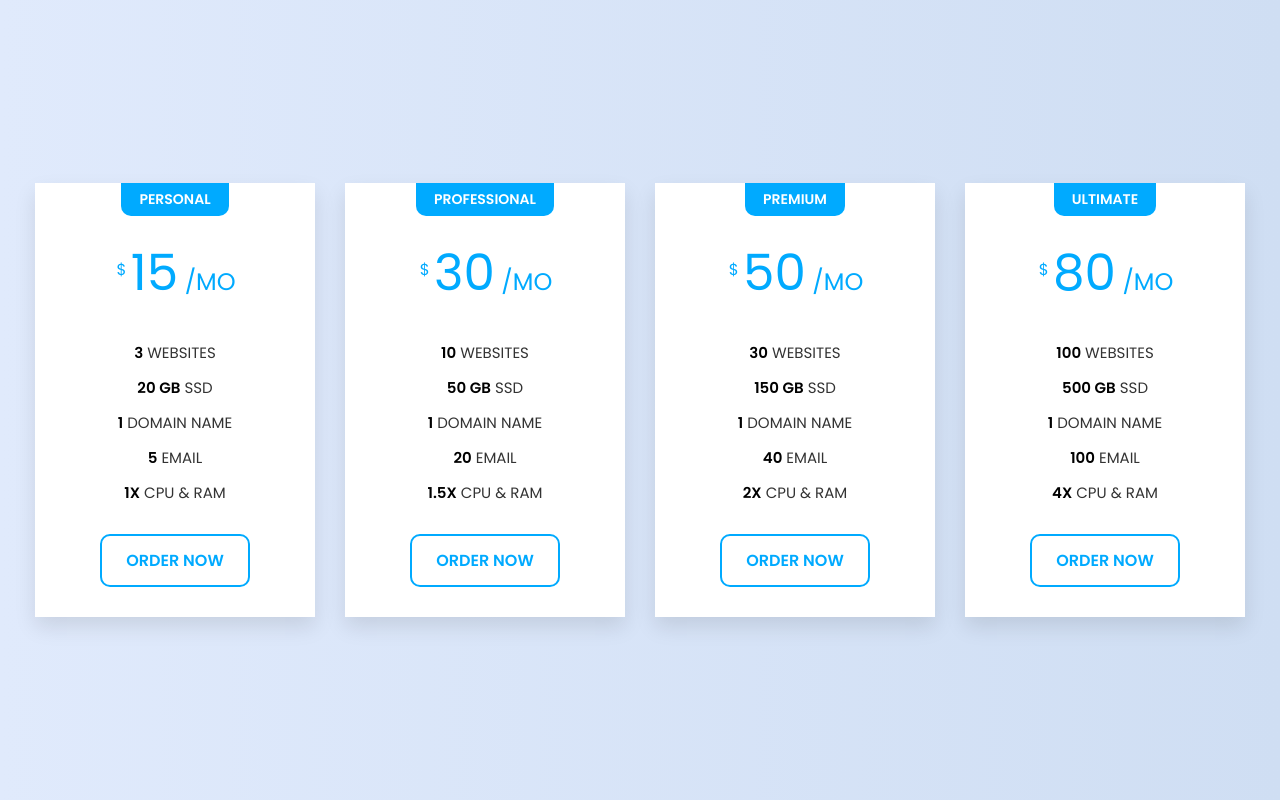
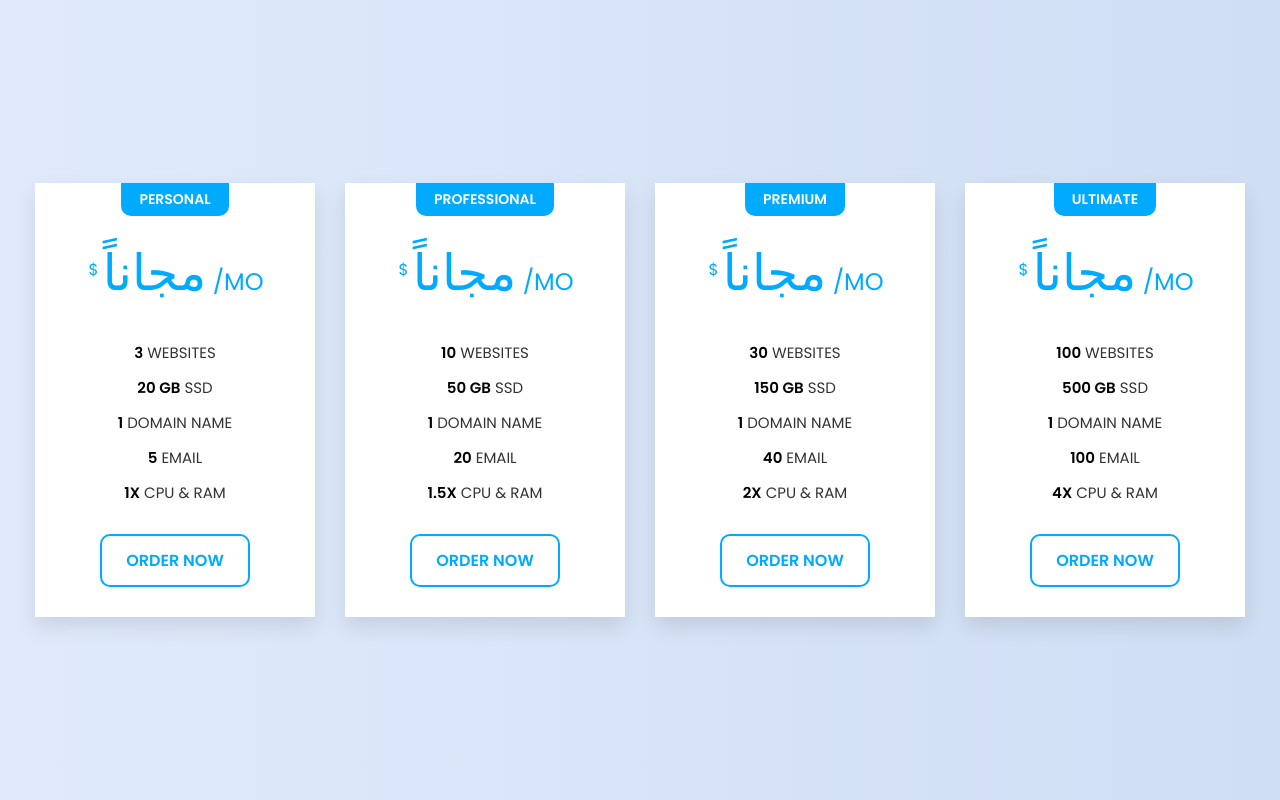
Before and after one commit to AbdullahAbuZaid04/Project_Day014, a plain HTML site: page index.html in a window 1280 px wide. Drawn offline with Linux system fonts and the light colour scheme.

Commit message:
Edit index file

```diff
--- a/index.html
+++ b/index.html
@@ -18,7 +18,7 @@
                 <div class="prace">
                 <p>
                     <span class="mark">$</span>
-                    <span class="mony">15</span>
+                    <span class="mony">مجاناً</span>
                     <span>/MO</span>
                 </p>
                 </div>
@@ -42,7 +42,7 @@
                 <div class="prace">
                 <p>
                     <span class="mark">$</span>
-                    <span class="mony">30</span>
+                    <span class="mony">مجاناً</span>
                     <span>/MO</span>
                 </p>
                 </div>
@@ -66,7 +66,7 @@
                 <div class="prace">
                 <p>
                     <span class="mark">$</span>
-                    <span class="mony">50</span>
+                    <span class="mony">مجاناً</span>
                     <span>/MO</span>
                 </p>
                 </div>
@@ -90,7 +90,7 @@
                 <div class="prace">
                 <p>
                     <span class="mark">$</span>
-                    <span class="mony">80</span>
+                    <span class="mony">مجاناً</span>
                     <span>/MO</span>
                 </p>
                 </div>
```
